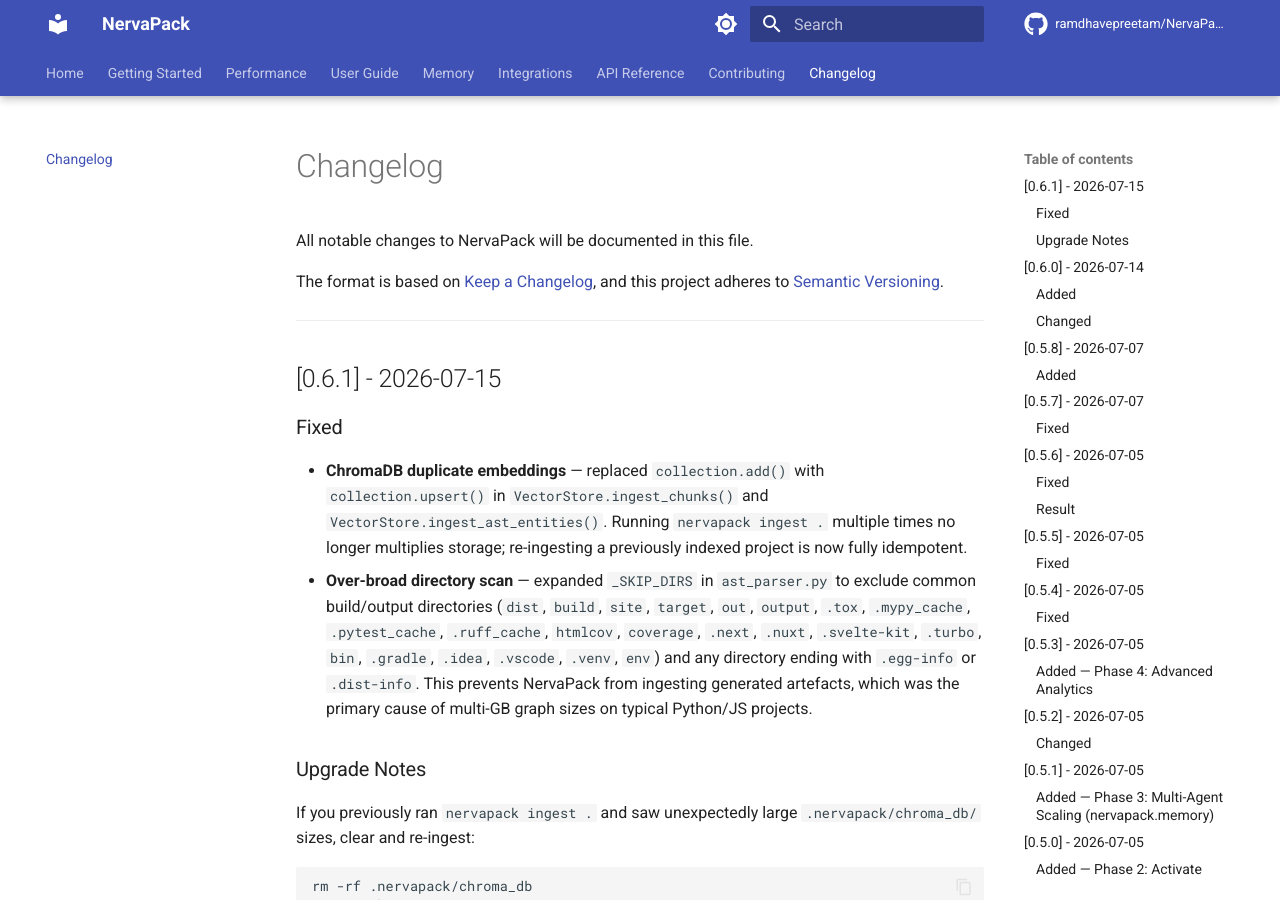
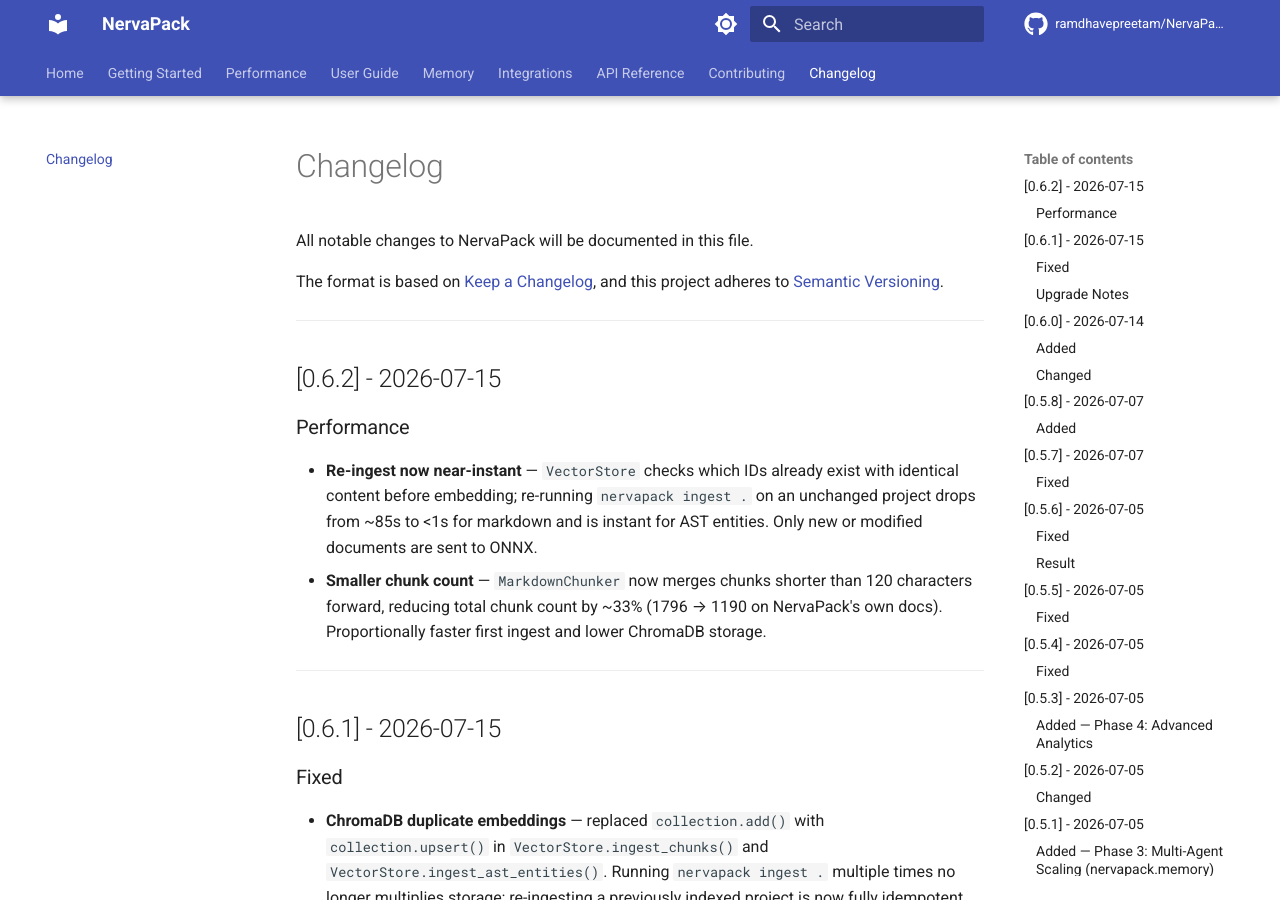
Before and after one commit to ramdhavepreetam/NervaPack, an MkDocs documentation site: the page built from docs/changelog.md, in a window 1280 px wide and 900 px high. Built offline with MkDocs 1.6.1 and Material for MkDocs 9.7.7, drawn with Linux system fonts in a browser that asks for light colours; comment, search, counter and statistics services are not loaded; the version menu is left out.

Commit message:
chore: bump to v0.6.2
PyPI does not allow re-uploading the same version filename; bumping to
publish the re-ingest speed fixes (VectorStore._filter_new + MD chunk merge).

Co-Authored-By: Claude Sonnet 4.6 <noreply@anthropic.com>

```diff
--- a/docs/changelog.md
+++ b/docs/changelog.md
@@ -4,6 +4,14 @@ All notable changes to NervaPack will be documented in this file.
 
 The format is based on [Keep a Changelog](https://keepachangelog.com/en/1.0.0/),
 and this project adheres to [Semantic Versioning](https://semver.org/spec/v2.0.0.html).
+
+---
+
+## [0.6.2] - 2026-07-15
+
+### Performance
+- **Re-ingest now near-instant** — `VectorStore` checks which IDs already exist with identical content before embedding; re-running `nervapack ingest .` on an unchanged project drops from ~85s to <1s for markdown and is instant for AST entities. Only new or modified documents are sent to ONNX.
+- **Smaller chunk count** — `MarkdownChunker` now merges chunks shorter than 120 characters forward, reducing total chunk count by ~33% (1796 → 1190 on NervaPack's own docs). Proportionally faster first ingest and lower ChromaDB storage.
 
 ---
 
--- a/pyproject.toml
+++ b/pyproject.toml
@@ -4,7 +4,7 @@ build-backend = "setuptools.build_meta"
 
 [project]
 name = "nervapack"
-version = "0.6.1"
+version = "0.6.2"
 description = "Privacy-first, offline knowledge graph for developers"
 readme = "README.md"
 requires-python = ">=3.10"
--- a/server.json
+++ b/server.json
@@ -7,13 +7,13 @@
     "url": "https://github.com/ramdhavepreetam/NervaPack",
     "source": "github"
   },
-  "version": "0.6.1",
+  "version": "0.6.2",
   "packages": [
     {
       "registryType": "pypi",
       "registryBaseUrl": "https://pypi.org",
       "identifier": "nervapack",
-      "version": "0.6.1",
+      "version": "0.6.2",
       "transport": {
         "type": "stdio"
       },
```
